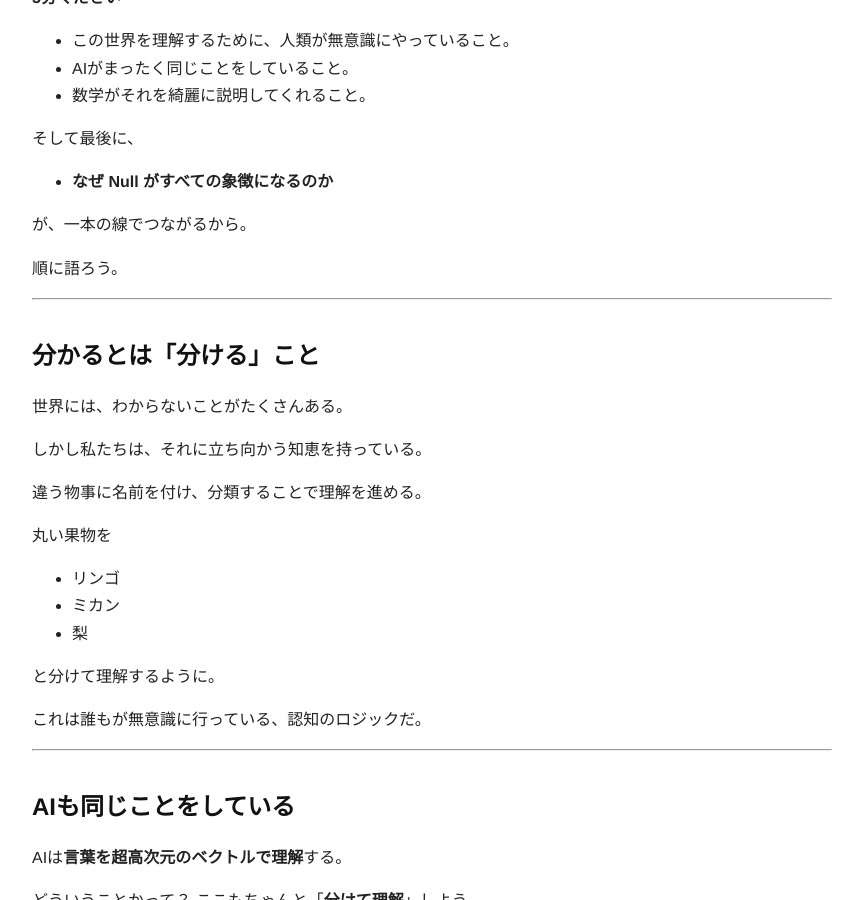
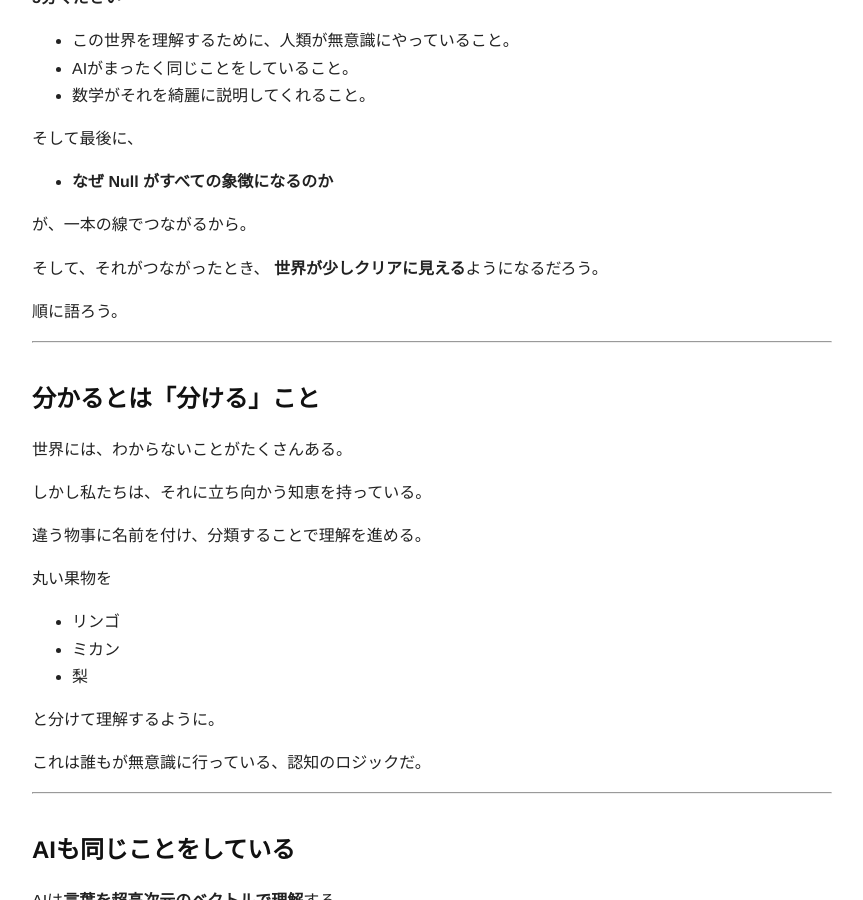
Before and after one commit to GoodRelax/articles, a Jekyll site: the page built from our-symbol-is-null/our-symbol-is-null-ja.md, in a window 1280 px wide and 900 px high, scrolled down 322 px. Shown: the whole window, without its empty margins (208-1071 px from the left). Built offline with Jekyll 4.4.1, drawn with Linux system fonts in a browser that asks for light colours.

Commit message:
Update our-symbol-is-null-ja.md

```diff
--- a/our-symbol-is-null/our-symbol-is-null-ja.md
+++ b/our-symbol-is-null/our-symbol-is-null-ja.md
@@ -26,6 +26,9 @@ tags: [idea, poem, LLM, mathematics, philosophy]
 - **なぜ Null がすべての象徴になるのか**
 
 が、一本の線でつながるから。
+
+そして、それがつながったとき、
+**世界が少しクリアに見える**ようになるだろう。
 
 順に語ろう。
 
```
